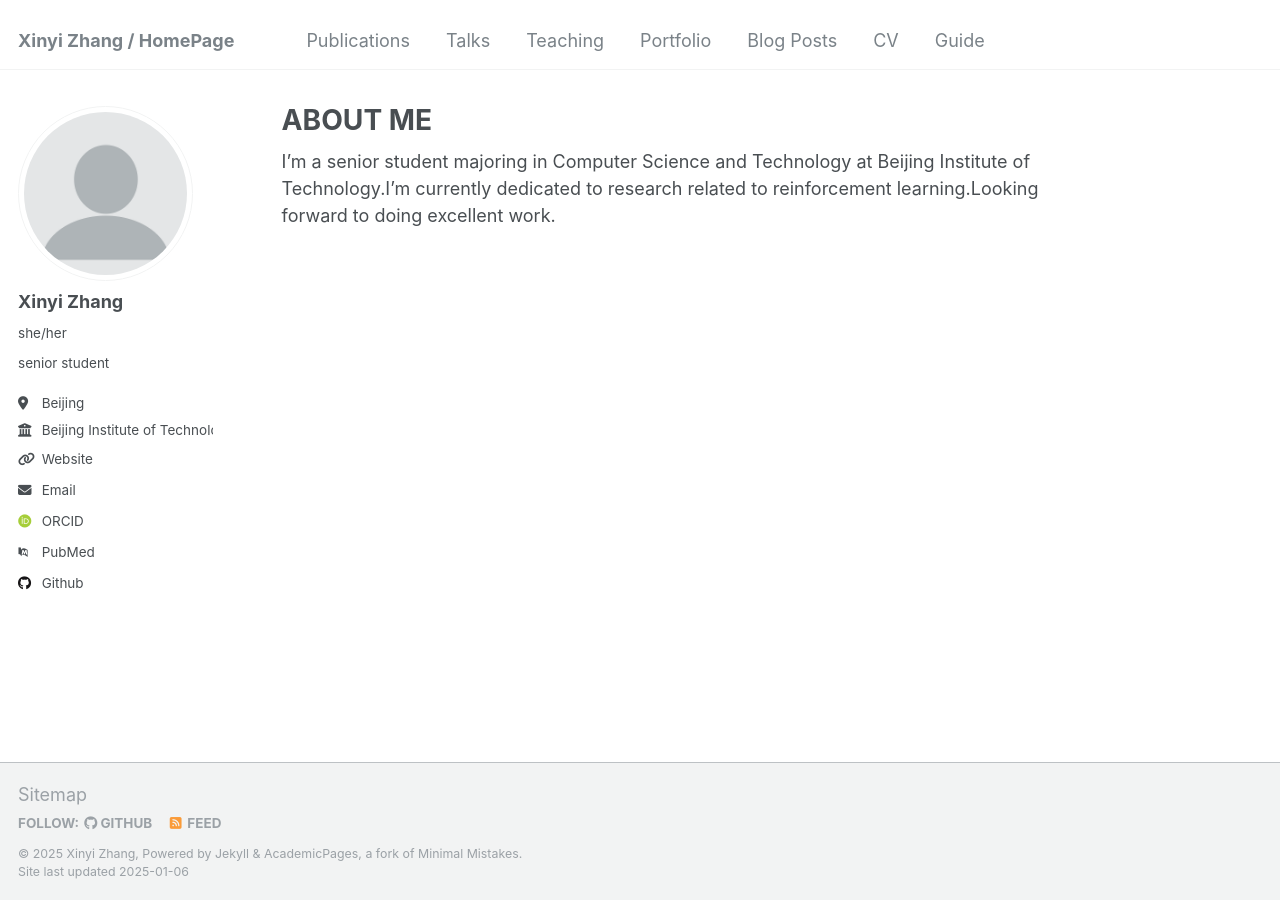
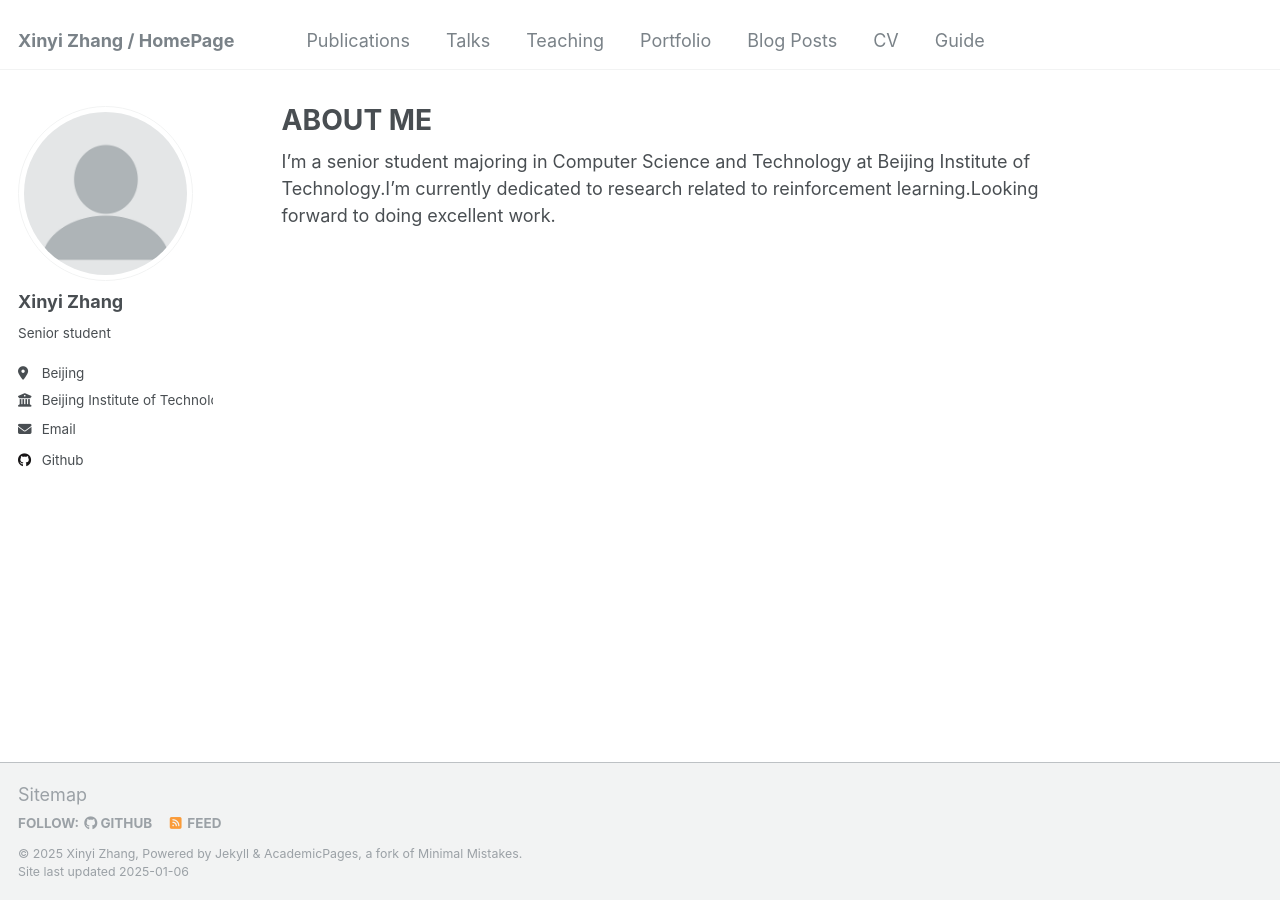
Before and after one commit to zxylijinbu/zxylijinbu.github.io, a Jekyll site: the page built from _pages/about.md, in a window 1280 px wide. Built offline with Jekyll 4.4.1, drawn with Linux system fonts in a browser that asks for light colours; some web fonts are replaced.

Commit message:
Update _config.yml

```diff
--- a/_config.yml
+++ b/_config.yml
@@ -23,20 +23,20 @@ author:
   # Biographic information
   avatar           : "profile.png"
   name             : "Xinyi Zhang"
-  pronouns         : "she/her"
-  bio              : "senior student"
+  pronouns         : # "she/her"
+  bio              : "Senior student"
   location         : "Beijing"
   employer         : "Beijing Institute of Technology"
-  uri              :  https://zxylijinbu.github.io//
+  uri              :  # https://zxylijinbu.github.io//
   email            : "xinyi9283@gmail.com"
 
   # Academic websites
   arxiv            : # URL - Update with the correct link to your profile
   googlescholar    : # "https://scholar.google.com/citations?user=PS_CX0AAAAAJ"
   impactstory      : # URL
-  orcid            : "http://orcid.org/yourorcidurl"
+  orcid            : # "http://orcid.org/yourorcidurl"
   semantic         : # URL
-  pubmed           : "https://www.ncbi.nlm.nih.gov/pubmed/?term=john+snow"
+  pubmed           : # "https://www.ncbi.nlm.nih.gov/pubmed/?term=john+snow"
   researchgate     : # URL
   scopus           : # URL
 
```
